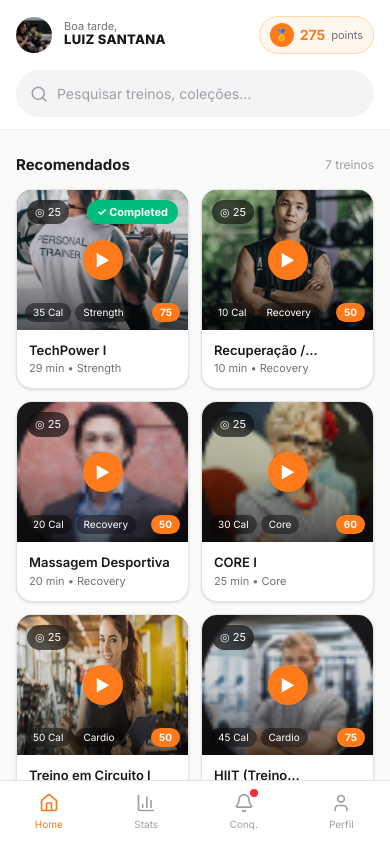
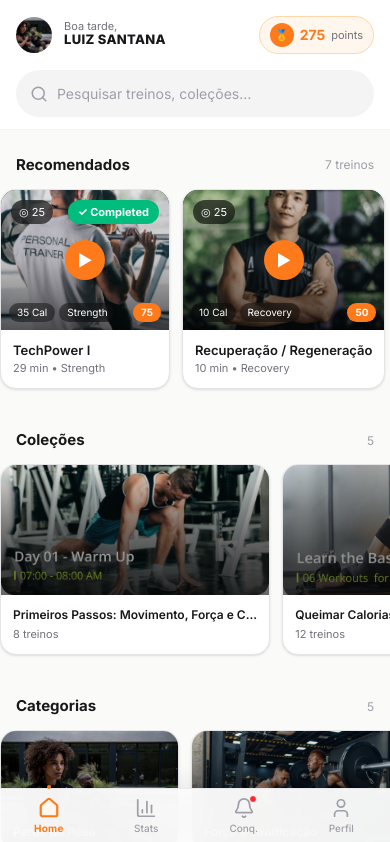
Before and after one commit to gontijolucca-prog/techbodyu-web, a React (Vite) app: page /sucesso in a window 390 px wide. Shown: the top 842 px of the page. Built offline with nearby package versions, Linux system fonts and the light colour scheme.

Commit message:
feat: app real — Home horizontal snap, PWA manifest, BottomNav blur+safe-area+haptic, motion page transitions, theme-color, build 458kB

```diff
--- a/index.html
+++ b/index.html
@@ -2,11 +2,21 @@
 <html lang="pt-PT">
   <head>
     <meta charset="UTF-8" />
-    <meta name="viewport" content="width=device-width, initial-scale=1.0, viewport-fit=cover" />
-    <title>TechBody U — Web</title>
+    <meta name="viewport" content="width=device-width, initial-scale=1.0, viewport-fit=cover, interactive-widget=resizes-content" />
+    <meta name="theme-color" content="#FF7A1A" />
+    <meta name="apple-mobile-web-app-capable" content="yes" />
+    <meta name="apple-mobile-web-app-status-bar-style" content="black-translucent" />
+    <meta name="apple-mobile-web-app-title" content="TechBody U" />
+    <meta name="mobile-web-app-capable" content="yes" />
+    <meta name="format-detection" content="telephone=no" />
+    <title>TechBody U — Treino Inteligente</title>
+    <link rel="manifest" href="/manifest.json" />
+    <link rel="icon" type="image/svg+xml" href="/favicon.svg" />
+    <link rel="apple-touch-icon" href="/assets/images/app_icon.png" />
     <link rel="preconnect" href="https://fonts.googleapis.com">
     <link rel="preconnect" href="https://fonts.gstatic.com" crossorigin>
     <link href="https://fonts.googleapis.com/css2?family=Inter:wght@400;500;600;700;800&family=Archivo:wght@600;700;800&display=swap" rel="stylesheet">
+    <style>html{scrollbar-width:none; -ms-overflow-style:none;}html::-webkit-scrollbar{display:none} *{-webkit-tap-highlight-color:transparent} body{overscroll-behavior-y:contain; -webkit-font-smoothing:antialiased;}</style>
   </head>
   <body>
     <div id="root"></div>
--- a/src/App.tsx
+++ b/src/App.tsx
@@ -1,4 +1,5 @@
 import { HashRouter, Routes, Route, useLocation } from 'react-router-dom'
+import { motion, AnimatePresence } from 'motion/react'
 import BottomNav from './components/BottomNav'
 import TopNav from './components/TopNav'
 import { AppStateProvider } from './context/AppState'
@@ -13,16 +14,12 @@ import Perfil from './pages/Perfil'
 import Objetivo from './pages/Objetivo'
 import Sucesso from './pages/Sucesso'
 
-function Shell(){
+function AnimatedRoutes(){
   const loc = useLocation()
-  const hideNav = loc.pathname==='/sucesso' || loc.pathname==='/objetivo'
   return (
-    <div className="min-h-screen bg-[#FAFAF8] flex flex-col">
-      <TopNav />
-      <div className="flex-1 w-full max-w-[1280px] mx-auto px-0 md:px-6 lg:px-8 py-0 md:py-6 flex flex-col">
-        <div className="flex-1 bg-white md:rounded-2xl md:border md:border-zinc-200 md:shadow-sm overflow-hidden flex flex-col min-h-[600px]">
-          <div className="flex-1 overflow-y-auto">
-            <Routes>
+    <AnimatePresence mode="wait">
+      <motion.div key={loc.pathname} initial={{opacity:0, y:8}} animate={{opacity:1, y:0}} exit={{opacity:0, y:-8}} transition={{duration:0.22, ease:[0.2,0,0,1]}} className="flex-1 flex flex-col">
+        <Routes location={loc}>
           <Route path="/" element={<Home/>} />
           <Route path="/categoria/:slug" element={<Categoria/>} />
           <Route path="/colecao/:id" element={<Colecao/>} />
@@ -34,11 +31,25 @@ function Shell(){
           <Route path="/objetivo" element={<Objetivo/>} />
           <Route path="/sucesso" element={<Sucesso/>} />
         </Routes>
+      </motion.div>
+    </AnimatePresence>
+  )
+}
+function Shell(){
+  const loc = useLocation()
+  const hideNav = loc.pathname==='/sucesso' || loc.pathname==='/objetivo'
+  return (
+    <div className="min-h-screen bg-[#FAFAF8] flex flex-col select-none">
+      <TopNav />
+      <div className="flex-1 w-full max-w-[1280px] mx-auto px-0 md:px-6 lg:px-8 py-0 md:py-6 flex flex-col">
+        <div className="flex-1 bg-white md:rounded-[20px] md:border md:border-zinc-200 md:shadow-[0_8px_32px_rgba(0,0,0,0.06)] overflow-hidden flex flex-col min-h-[640px] relative">
+          <div className="flex-1 overflow-y-auto overscroll-contain" style={{ WebkitOverflowScrolling: 'touch' as any }}>
+            <AnimatedRoutes/>
           </div>
         </div>
       </div>
       {!hideNav && <BottomNav/>}
-      <div className="h-[64px] md:hidden shrink-0" style={{display: hideNav ? 'none' : 'block'}}/>
+      <div className="h-[72px] md:hidden shrink-0" style={{display: hideNav ? 'none' : 'block', paddingBottom: 'env(safe-area-inset-bottom)'}}/>
     </div>
   )
 }
--- a/src/components/BottomNav.tsx
+++ b/src/components/BottomNav.tsx
@@ -1,13 +1,22 @@
 import { NavLink } from 'react-router-dom'
 import { Home, BarChart3, Bell, User } from 'lucide-react'
 export default function BottomNav(){
-  const cls = ({isActive}:{isActive:boolean})=> `flex flex-col items-center justify-center gap-1 text-[11px] ${isActive?'text-[#FF7A1A]':'text-zinc-400'}`
+  const cls = ({isActive}:{isActive:boolean})=> `flex flex-col items-center justify-center gap-0.5 text-[11px] relative flex-1 py-2 ${isActive?'text-[#FF7A1A]':'text-zinc-400 active:text-zinc-600'}`
+  const dot = "absolute -top-0.5 -right-0.5 w-2 h-2 bg-red-500 rounded-full border border-white"
   return (
-    <nav className="md:hidden fixed bottom-0 inset-x-0 h-[64px] bg-white border-t border-zinc-200 flex z-30">
-      <NavLink to="/" className={cls} style={{flex:1}}><Home size={20} strokeWidth={2}/><span className="text-[10px]">Home</span></NavLink>
-      <NavLink to="/estatisticas" className={cls} style={{flex:1}}><BarChart3 size={20}/><span className="text-[10px]">Stats</span></NavLink>
-      <NavLink to="/conquistas" className={cls} style={{flex:1}}><div className="relative"><Bell size={20}/><span className="absolute -top-1 -right-1 w-2 h-2 bg-red-500 rounded-full"/></div><span className="text-[10px]">Conq.</span></NavLink>
-      <NavLink to="/perfil" className={cls} style={{flex:1}}><User size={20}/><span className="text-[10px]">Perfil</span></NavLink>
+    <nav className="md:hidden fixed bottom-0 inset-x-0 z-30 bg-white/95 backdrop-blur-xl border-t border-zinc-200/70 flex pb-[env(safe-area-inset-bottom)] shadow-[0_-8px_24px_rgba(0,0,0,0.06)]">
+      <NavLink to="/" className={cls} style={{ WebkitTapHighlightColor: 'transparent' }} onClick={()=>{ try{navigator.vibrate(10)}catch{}}}>
+        {({isActive})=> <><Home size={22} strokeWidth={isActive?2.4:1.9} className={isActive?'fill-orange-50':''}/><span className={`text-[10px] tracking-wide ${isActive?'font-bold':'font-medium'}`}>Home</span>{isActive && <span className="absolute -top-1 left-1/2 -translate-x-1/2 w-1 h-1 bg-[#FF7A1A] rounded-full"/>}</>}
+      </NavLink>
+      <NavLink to="/estatisticas" className={cls} onClick={()=>{ try{navigator.vibrate(10)}catch{}}}>
+        {({isActive})=> <><BarChart3 size={22} strokeWidth={isActive?2.4:1.9}/><span className={`text-[10px] ${isActive?'font-bold':'font-medium'}`}>Stats</span>{isActive && <span className="absolute -top-1 left-1/2 -translate-x-1/2 w-1 h-1 bg-[#FF7A1A] rounded-full"/>}</>}
+      </NavLink>
+      <NavLink to="/conquistas" className={cls} onClick={()=>{ try{navigator.vibrate(10)}catch{}}}>
+        {({isActive})=> <><div className="relative"><Bell size={22} strokeWidth={isActive?2.4:1.9}/><span className={dot}/></div><span className={`text-[10px] ${isActive?'font-bold':'font-medium'}`}>Conq.</span>{isActive && <span className="absolute -top-1 left-1/2 -translate-x-1/2 w-1 h-1 bg-[#FF7A1A] rounded-full"/>}</>}
+      </NavLink>
+      <NavLink to="/perfil" className={cls} onClick={()=>{ try{navigator.vibrate(10)}catch{}}}>
+        {({isActive})=> <><User size={22} strokeWidth={isActive?2.4:1.9}/><span className={`text-[10px] ${isActive?'font-bold':'font-medium'}`}>Perfil</span>{isActive && <span className="absolute -top-1 left-1/2 -translate-x-1/2 w-1 h-1 bg-[#FF7A1A] rounded-full"/>}</>}
+      </NavLink>
     </nav>
   )
 }
--- a/src/pages/Home.tsx
+++ b/src/pages/Home.tsx
@@ -47,11 +47,11 @@ export default function Home(){
           <h2 className="text-[15px] md:text-base font-bold text-zinc-900">Recomendados</h2>
           <span className="text-xs text-zinc-400">{fTreinos.length} treinos</span>
         </div>
-        <div className="mt-3 grid grid-cols-2 md:grid-cols-3 lg:grid-cols-4 gap-3 md:gap-4">
+        <div className="mt-3 flex gap-3 overflow-x-auto snap-x snap-mandatory pb-2 -mx-4 px-4 md:mx-0 md:px-0 scrollbar-none" style={{scrollbarWidth:'none', msOverflowStyle:'none'}}>
           {fTreinos.slice(0,8).map(t=>{
             const done = completed.includes(t.id)
             return (
-              <Link key={t.id} to={`/treino/${t.id}`} className="rounded-2xl overflow-hidden bg-white border border-zinc-200 shadow-sm hover:shadow-md hover:border-orange-200 transition-all group cursor-pointer">
+              <Link key={t.id} to={`/treino/${t.id}`} className="min-w-[170px] md:min-w-[220px] snap-start shrink-0 rounded-2xl overflow-hidden bg-white border border-zinc-200 shadow-sm hover:shadow-md hover:border-orange-200 transition-all group cursor-pointer">
                 <div className="h-[140px] md:h-[160px] relative bg-zinc-900">
                   <img src={t.thumb} alt={t.titulo} className="w-full h-full object-cover opacity-90 group-hover:scale-[1.02] transition-transform"/>
                   <div className="absolute inset-0 bg-gradient-to-t from-black/60 via-black/10 to-transparent"/>
@@ -82,9 +82,9 @@ export default function Home(){
           <h2 className="text-[15px] md:text-base font-bold text-zinc-900">Coleções</h2>
           <span className="text-xs text-zinc-400">{fColecoes.length}</span>
         </div>
-        <div className="mt-3 grid grid-cols-2 md:grid-cols-3 lg:grid-cols-4 gap-3 md:gap-4">
+        <div className="mt-3 flex gap-3 overflow-x-auto snap-x snap-mandatory pb-2 -mx-4 px-4 md:mx-0 md:px-0 scrollbar-none" style={{scrollbarWidth:'none', msOverflowStyle:'none'}}>
           {fColecoes.map(c=>(
-            <Link key={c.id} to={`/colecao/${c.id}`} className="rounded-2xl overflow-hidden bg-white border border-zinc-200 shadow-sm hover:shadow-md hover:border-orange-200 transition-all cursor-pointer">
+            <Link key={c.id} to={`/colecao/${c.id}`} className="min-w-[160px] md:min-w-[200px] snap-start shrink-0 rounded-2xl overflow-hidden bg-white border border-zinc-200 shadow-sm hover:shadow-md hover:border-orange-200 transition-all cursor-pointer">
               <div className="h-[130px] md:h-[150px] relative">
                 <img src={c.thumb} alt={c.titulo} className="w-full h-full object-cover"/>
                 <div className="absolute inset-0 bg-gradient-to-t from-black/60 to-transparent"/>
@@ -104,9 +104,9 @@ export default function Home(){
           <h2 className="text-[15px] md:text-base font-bold text-zinc-900">Categorias</h2>
           <span className="text-xs text-zinc-400">{fCategorias.length}</span>
         </div>
-        <div className="mt-3 grid grid-cols-2 md:grid-cols-3 lg:grid-cols-5 gap-3 md:gap-4">
+        <div className="mt-3 flex gap-3 overflow-x-auto snap-x snap-mandatory pb-2 -mx-4 px-4 md:mx-0 md:px-0 scrollbar-none" style={{scrollbarWidth:'none', msOverflowStyle:'none'}}>
           {fCategorias.map(cat=>(
-            <Link key={cat.slug} to={`/categoria/${cat.slug}`} className="rounded-2xl overflow-hidden h-[120px] md:h-[140px] relative border border-zinc-200 shadow-sm hover:shadow-md hover:border-orange-200 transition-all group cursor-pointer">
+            <Link key={cat.slug} to={`/categoria/${cat.slug}`} className="min-w-[150px] md:min-w-[170px] snap-start shrink-0 rounded-2xl overflow-hidden h-[120px] md:h-[140px] relative border border-zinc-200 shadow-sm hover:shadow-md hover:border-orange-200 transition-all group cursor-pointer">
               <img src={cat.thumb} alt={cat.titulo} className="w-full h-full object-cover group-hover:scale-[1.03] transition-transform"/>
               <div className="absolute inset-0 bg-gradient-to-t from-black/70 via-black/20 to-transparent"/>
               <div className="absolute bottom-2.5 left-3 right-3 text-white text-[12px] md:text-[13px] font-semibold leading-tight">{cat.titulo}</div>
@@ -121,11 +121,11 @@ export default function Home(){
           <h2 className="text-[15px] md:text-base font-bold text-zinc-900">Treinos Recentes</h2>
           <Link to="/estatisticas" className="text-sm text-[#FF7A1A] font-semibold hover:underline cursor-pointer">Ver tudo</Link>
         </div>
-        <div className="mt-3 grid grid-cols-2 md:grid-cols-4 lg:grid-cols-5 gap-3 md:gap-4">
+        <div className="mt-3 flex gap-3 overflow-x-auto snap-x snap-mandatory pb-2 -mx-4 px-4 md:mx-0 md:px-0 scrollbar-none" style={{scrollbarWidth:'none', msOverflowStyle:'none'}}>
           {fTreinos.slice(0,5).map(t=>{
             const done = completed.includes(t.id)
             return (
-              <Link key={t.id+"r"} to={`/treino/${t.id}`} className="rounded-2xl overflow-hidden bg-white border border-zinc-200 shadow-sm hover:shadow-md transition-all cursor-pointer">
+              <Link key={t.id+"r"} to={`/treino/${t.id}`} className="min-w-[150px] md:min-w-[170px] snap-start shrink-0 rounded-2xl overflow-hidden bg-white border border-zinc-200 shadow-sm hover:shadow-md transition-all cursor-pointer">
                 <div className="h-[100px] md:h-[110px] relative bg-zinc-900">
                   <img src={t.thumb} alt={t.titulo} className="w-full h-full object-cover opacity-90"/>
                   <div className="absolute inset-0 grid place-items-center"><div className="w-8 h-8 rounded-full bg-[#FF7A1A] grid place-items-center text-white text-xs">▶</div></div>
```
Also changed, not shown: public/manifest.json (added). Lines whose indentation alone changed are shown as unchanged.
